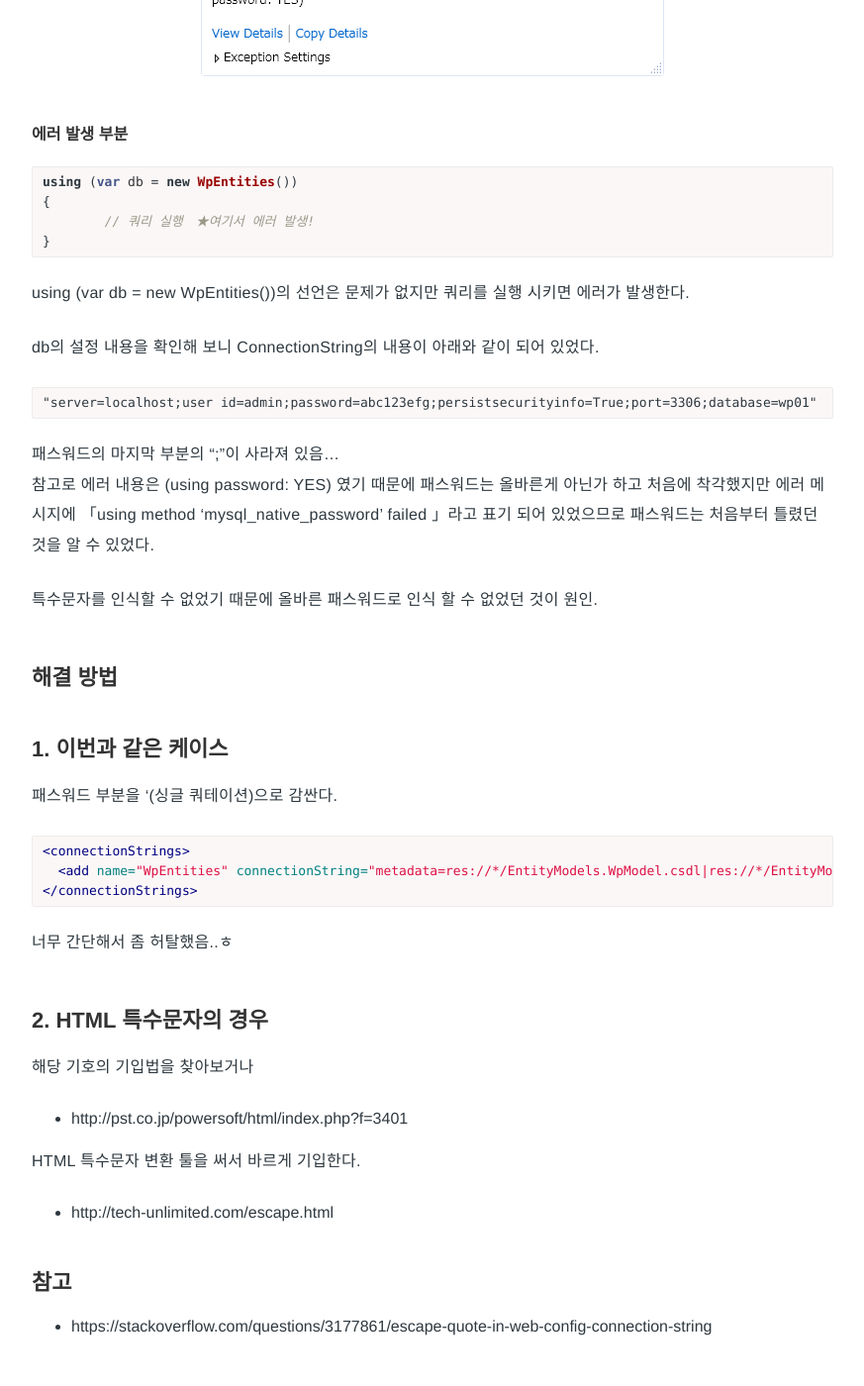
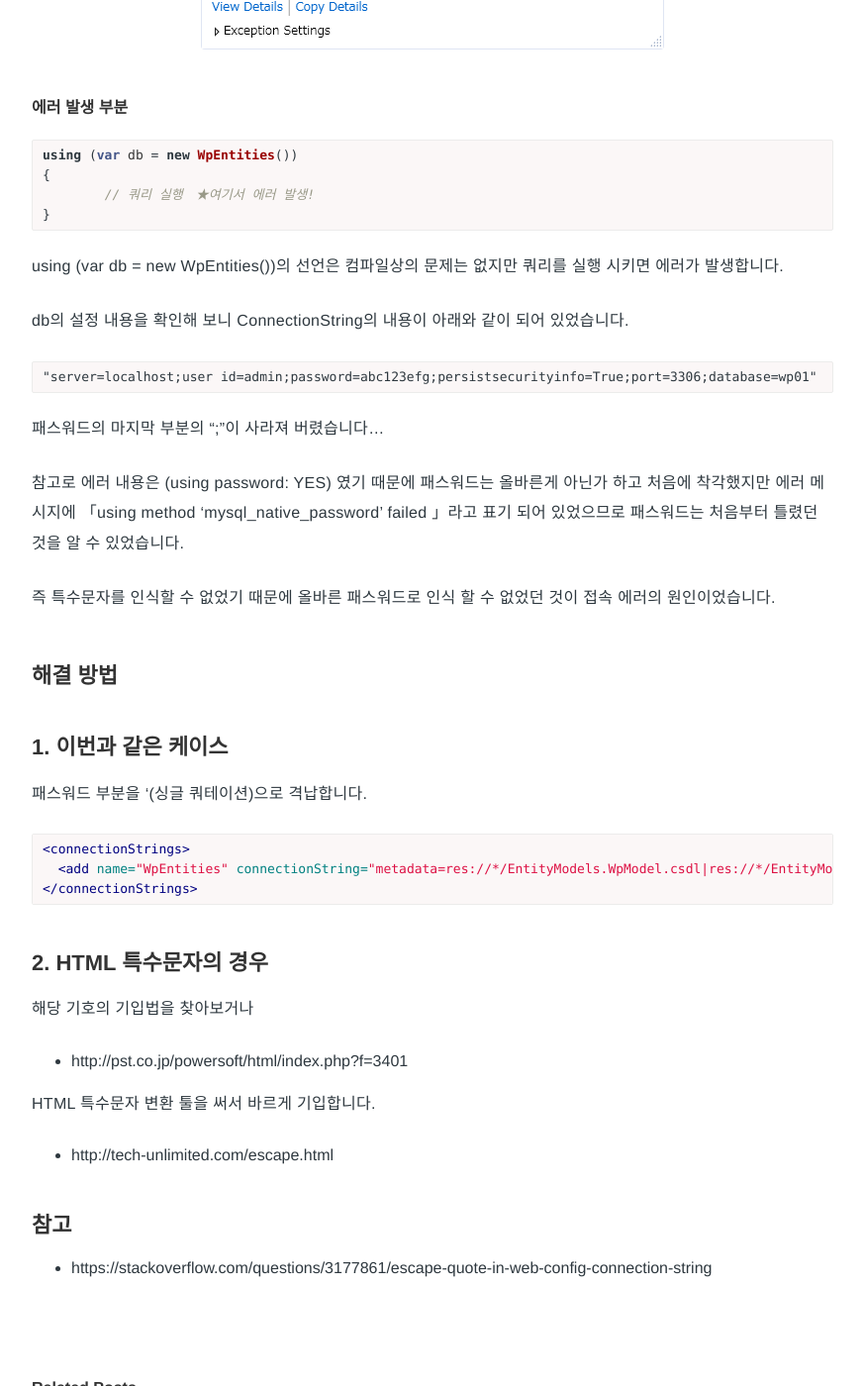
Before and after one commit to Pie001/pie001.github.io, a Jekyll site: the page built from _posts/2017-10-26-0046.md, in a window 1280 px wide and 1400 px high, scrolled down 1614 px. Shown: the whole window at 99% size, without its empty margins (203-1076 px from the left). Built offline with Jekyll 4.4.1, drawn with Linux system fonts in a browser that asks for light colours; comment, search, counter and statistics services are not loaded; some of the changed text lies outside the part shown.

Commit message:
Update 2017-10-26-0046.md

````diff
--- a/_posts/2017-10-26-0046.md
+++ b/_posts/2017-10-26-0046.md
@@ -17,14 +17,14 @@
 description: EntityFramework ConnectionStrings내의 특수문자 처리
 ---
 
-## 하기와 같은 방법으로 EntityFramework를 이용해서 MySQL 접속을 하고 있는 것을 전제로 한다.
+아래와 같은 방법으로 EntityFramework를 이용해서 MySQL 접속을 하고 있는 것을 전제로 합니다.
 
-[Entity Framework로 MySQL 접속](/entry/blog/0033/)
+[Entity Framework로 MySQL 접속하기](/entry/blog/0033/)
 
-[EntityFramework와 MySQL](/entry/blog/0045/)
+[EntityFramework와 MySQL 접속하기 -2](/entry/blog/0045/)
 
 
-## 패스워드에 특수문자가 들어있는 경우
+## 패스워드에 특수문자가 들어있는 경우의 ConnectionString 기입 방법
 
 #### 수정전 : 기존의 connectionStrings
 PW：abcefg
@@ -44,7 +44,7 @@
 </connectionStrings>
 ```
 
-## connectionStrings를 변경 후 실행해 보았다 ⇒ 에러...
+## connectionStrings를 변경 후 실행해 보았습니다 ⇒ BUT 에러...
 
 ![0046-1.png](/assets/images/post/0046-1.png)
 
@@ -58,30 +58,32 @@
 	// 쿼리 실행　★여기서 에러 발생!
 }
 ```
-using (var db = new WpEntities())의 선언은 문제가 없지만 쿼리를 실행 시키면 에러가 발생한다.
 
-db의 설정 내용을 확인해 보니 ConnectionString의 내용이 아래와 같이 되어 있었다.
+using (var db = new WpEntities())의 선언은 컴파일상의 문제는 없지만 쿼리를 실행 시키면 에러가 발생합니다.
+
+db의 설정 내용을 확인해 보니 ConnectionString의 내용이 아래와 같이 되어 있었습니다.
+
 ```xml
 "server=localhost;user id=admin;password=abc123efg;persistsecurityinfo=True;port=3306;database=wp01"
 ```
-패스워드의 마지막 부분의 ";"이 사라져 있음...<br>
-참고로 에러 내용은 (using password: YES) 였기 때문에 패스워드는 올바른게 아닌가 하고 처음에 착각했지만 에러 메시지에
-「using method 'mysql_native_password' failed 」라고 표기 되어 있었으므로 패스워드는 처음부터 틀렸던 것을 알 수 있었다.
 
-특수문자를 인식할 수 없었기 때문에 올바른 패스워드로 인식 할 수 없었던 것이 원인.
+패스워드의 마지막 부분의 “;”이 사라져 버렸습니다…
+
+참고로 에러 내용은 (using password: YES) 였기 때문에 패스워드는 올바른게 아닌가 하고 처음에 착각했지만 에러 메시지에 「using method ‘mysql_native_password’ failed 」라고 표기 되어 있었으므로 패스워드는 처음부터 틀렸던 것을 알 수 있었습니다.
+
+즉 특수문자를 인식할 수 없었기 때문에 올바른 패스워드로 인식 할 수 없었던 것이 접속 에러의 원인이었습니다.
 
 ## 해결 방법
 
 ## 1. 이번과 같은 케이스
-패스워드 부분을 '(싱글 쿼테이션)으로 감싼다.
+
+패스워드 부분을 ‘(싱글 쿼테이션)으로 격납합니다.
 
 ```xml
 <connectionStrings>
   <add name="WpEntities" connectionString="metadata=res://*/EntityModels.WpModel.csdl|res://*/EntityModels.WpModel.ssdl|res://*/EntityModels.WpModel.msl;provider=MySql.Data.MySqlClient;provider connection string=&quot;server=localhost;user id=admin;password='abc123efg;';persistsecurityinfo=True;port=3306;database=wp01&quot;" providerName="System.Data.EntityClient" />
 </connectionStrings>
 ```
-
-너무 간단해서 좀 허탈했음..ㅎ
 
 
 ## 2. HTML 특수문자의 경우
@@ -90,7 +92,7 @@
 
 - http://pst.co.jp/powersoft/html/index.php?f=3401
 
-HTML 특수문자 변환 툴을 써서 바르게 기입한다.
+HTML 특수문자 변환 툴을 써서 바르게 기입합니다.
 
 - http://tech-unlimited.com/escape.html
 
````
